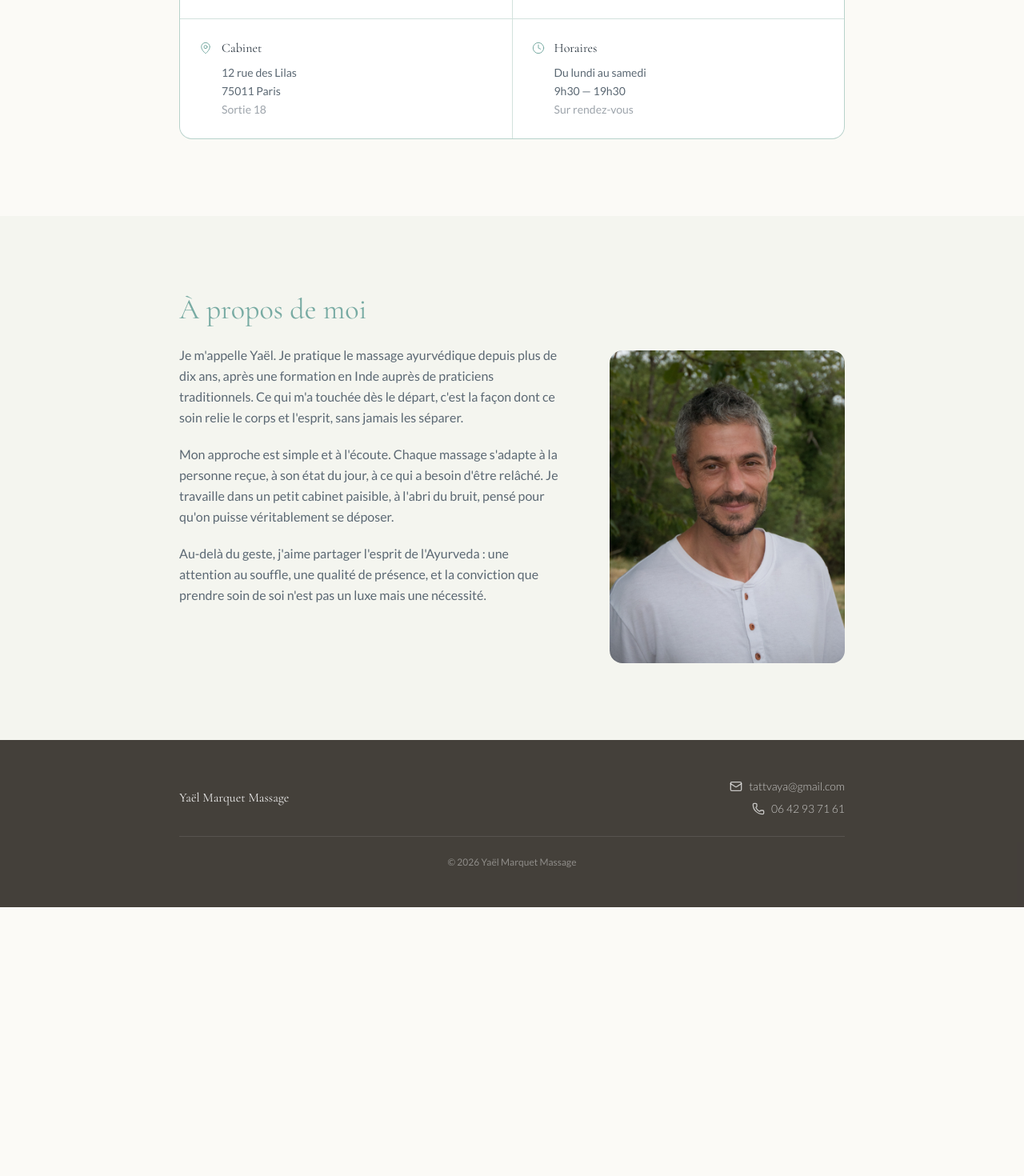
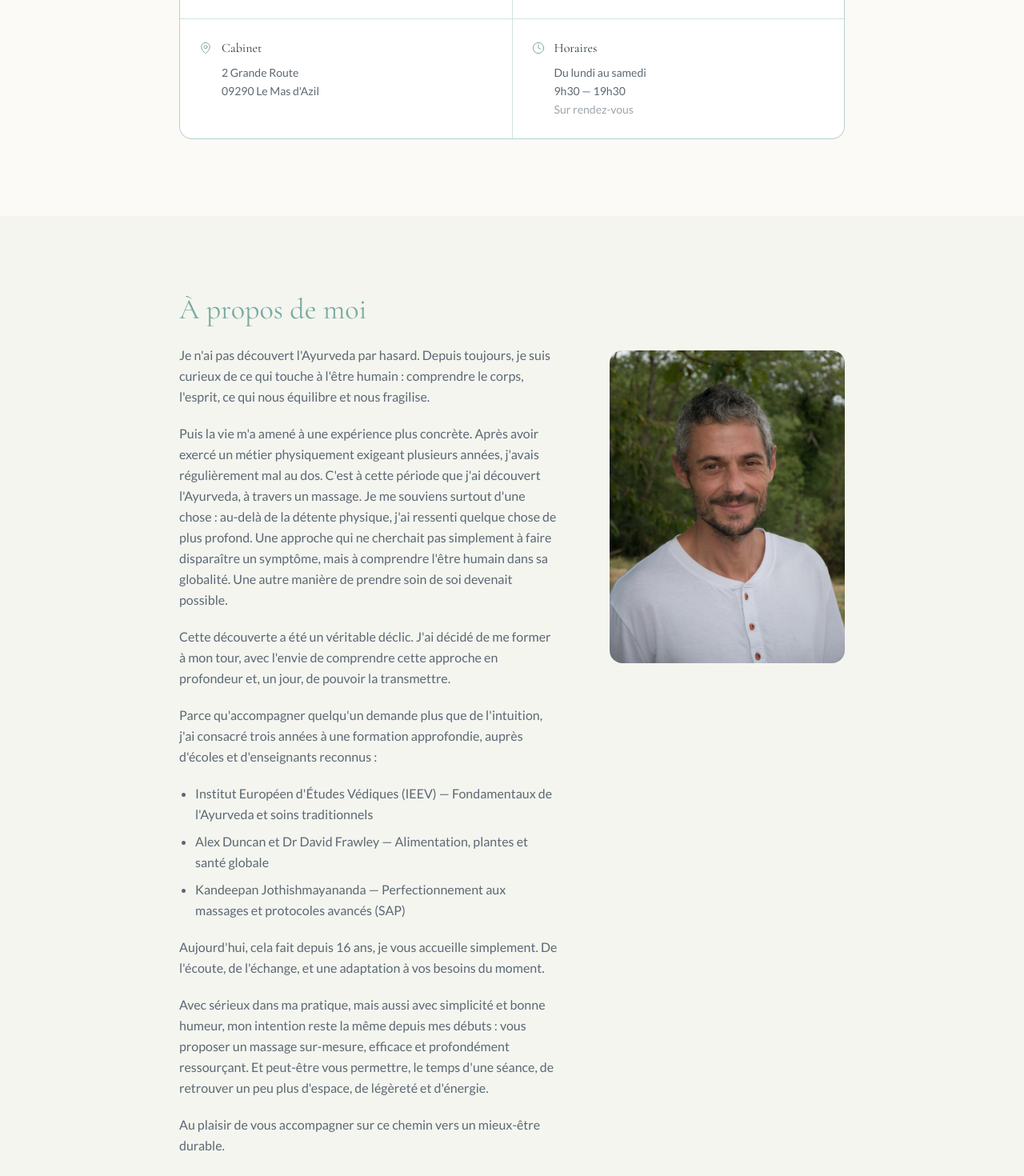
Before and after one commit to benbucher/yaelMassage, a React (Vite) app: page / in a window 1280 px wide. Shown: the part 3520-4990 px from the top of the page at 80% size. Before the commit the page ends 4654 px from the top, so only its background shows below. Built offline with nearby package versions, Linux system fonts and the light colour scheme.

Commit message:
MOD to add description on yael and adress

```diff
--- a/src/App.tsx
+++ b/src/App.tsx
@@ -464,17 +464,8 @@ function ReservationsSection() {
           </a>
         </InfoRow>
         <InfoRow icon={MapPin} title="Cabinet">
-          <a
-            href="https://www.google.com/maps/search/?api=1&query=12+rue+des+Lilas,+75011+Paris"
-            className="hover:text-ink/90 transition-colors"
-          >
-            12 rue des Lilas<br />
-            75011 Paris
-          </a>
-          <br />
-          <span className="text-ink-soft/60">
-            Sortie 18
-          </span>
+          2 Grande Route<br />
+          09290 Le Mas d'Azil
         </InfoRow>
         <InfoRow icon={Clock} title="Horaires">
           Du lundi au samedi<br />
@@ -518,21 +509,34 @@ function AProposSection() {
 
         <div className="mt-6 space-y-5 text-ink-soft text-base leading-relaxed">
           <p>
-            Je m'appelle Yaël. Je pratique le massage ayurvédique depuis plus
-            de dix ans, après une formation en Inde auprès de praticiens
-            traditionnels. Ce qui m'a touchée dès le départ, c'est la façon
-            dont ce soin relie le corps et l'esprit, sans jamais les séparer.
+            Je n'ai pas découvert l'Ayurveda par hasard.
+            Depuis toujours, je suis curieux de ce qui touche à l'être humain : comprendre le corps, l'esprit, ce qui nous équilibre et nous fragilise.
           </p>
           <p>
-            Mon approche est simple et à l'écoute. Chaque massage s'adapte à
-            la personne reçue, à son état du jour, à ce qui a besoin d'être
-            relâché. Je travaille dans un petit cabinet paisible, à l'abri du
-            bruit, pensé pour qu'on puisse véritablement se déposer.
+            Puis la vie m'a amené à une expérience plus concrète.
+            Après avoir exercé un métier physiquement exigeant plusieurs années, j'avais régulièrement mal au dos. C'est à cette période que j'ai découvert l'Ayurveda, à travers un massage.
+            Je me souviens surtout d'une chose : au-delà de la détente physique, j'ai ressenti quelque chose de plus profond. Une approche qui ne cherchait pas simplement à faire disparaître un symptôme, mais à comprendre l'être humain dans sa globalité. Une autre manière de prendre soin de soi devenait possible.
           </p>
           <p>
-            Au-delà du geste, j'aime partager l'esprit de l'Ayurveda : une
-            attention au souffle, une qualité de présence, et la conviction
-            que prendre soin de soi n'est pas un luxe mais une nécessité.
+            Cette découverte a été un véritable déclic. J'ai décidé de me former à mon tour, avec l'envie de comprendre cette approche en profondeur et, un jour, de pouvoir la transmettre.
+          </p>
+          <p>
+            Parce qu'accompagner quelqu'un demande plus que de l'intuition, j'ai consacré trois années à une formation approfondie, auprès d'écoles et d'enseignants reconnus :
+          </p>
+          <ul className="list-disc pl-5 space-y-2">
+            <li>Institut Européen d'Études Védiques (IEEV) — Fondamentaux de l'Ayurveda et soins traditionnels</li>
+            <li>Alex Duncan et Dr David Frawley — Alimentation, plantes et santé globale</li>
+            <li>Kandeepan Jothishmayananda — Perfectionnement aux massages et protocoles avancés (SAP)</li>
+          </ul>
+          <p>
+            Aujourd'hui, cela fait depuis 16 ans, je vous accueille simplement. De l'écoute, de l'échange, et une adaptation à vos besoins du moment.
+          </p>
+          <p>
+            Avec sérieux dans ma pratique, mais aussi avec simplicité et bonne humeur, mon intention reste la même depuis mes débuts :
+            vous proposer un massage sur-mesure, efficace et profondément ressourçant. Et peut-être vous permettre, le temps d'une séance, de retrouver un peu plus d'espace, de légèreté et d'énergie.
+          </p>
+          <p>
+            Au plaisir de vous accompagner sur ce chemin vers un mieux-être durable.
           </p>
         </div>
       </div>
```
